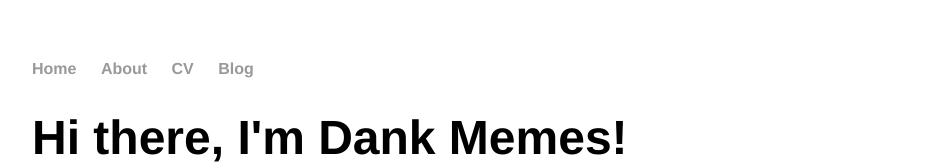
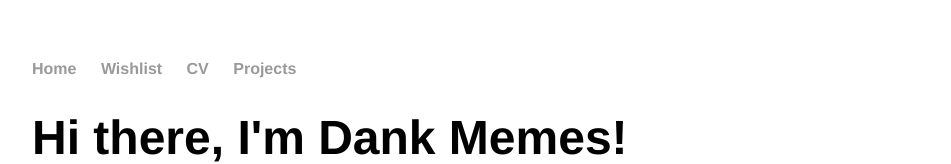
Before and after one commit to andrewmay16/andrewmay16.github.io, a plain HTML site: page index.html in a window 1280 px wide. Shown: the top 164 px of the page, without its empty margins (160-1111 px from the left). Drawn offline with Linux system fonts and the light colour scheme.

Commit message:
Update index.html

```diff
--- a/index.html
+++ b/index.html
@@ -9,9 +9,9 @@
 		<nav>
     		<ul>
         		<li><a href="/">Home</a></li>
-	        	<li><a href="https://i.imgur.com/1NmGgDUh.jpg">About</a></li>
+	        	<li><a href="https://i.imgur.com/1NmGgDUh.jpg">Wishlist</a></li>
         		<li><a href="https://i.imgur.com/1NmGgDUh.jpg">CV</a></li>
-        		<li><a href="https://i.imgur.com/1NmGgDUh.jpg">Blog</a></li>
+        		<li><a href="https://i.imgur.com/1NmGgDUh.jpg">Projects</a></li>
     		</ul>
 		</nav>
 		<div class="container">
```
